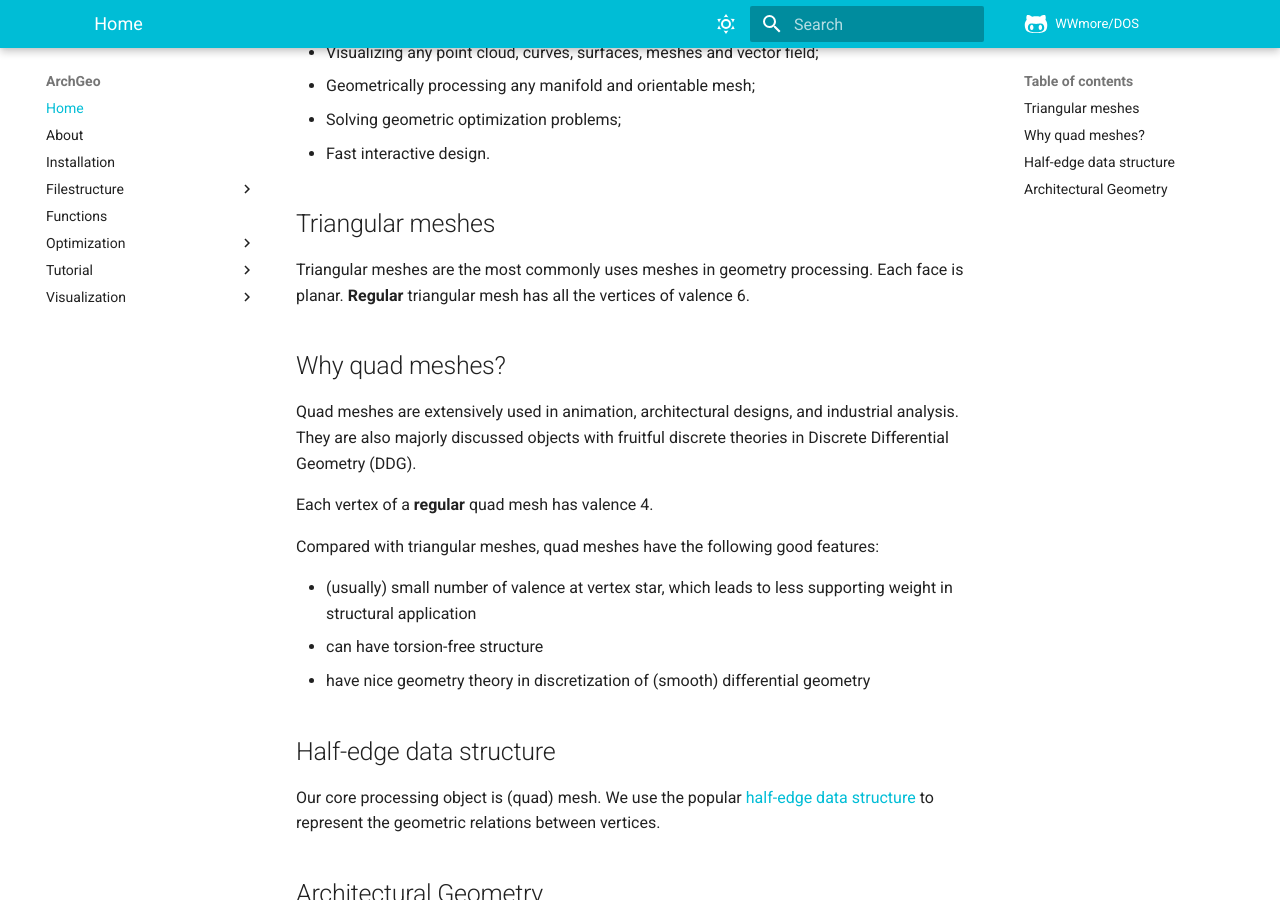
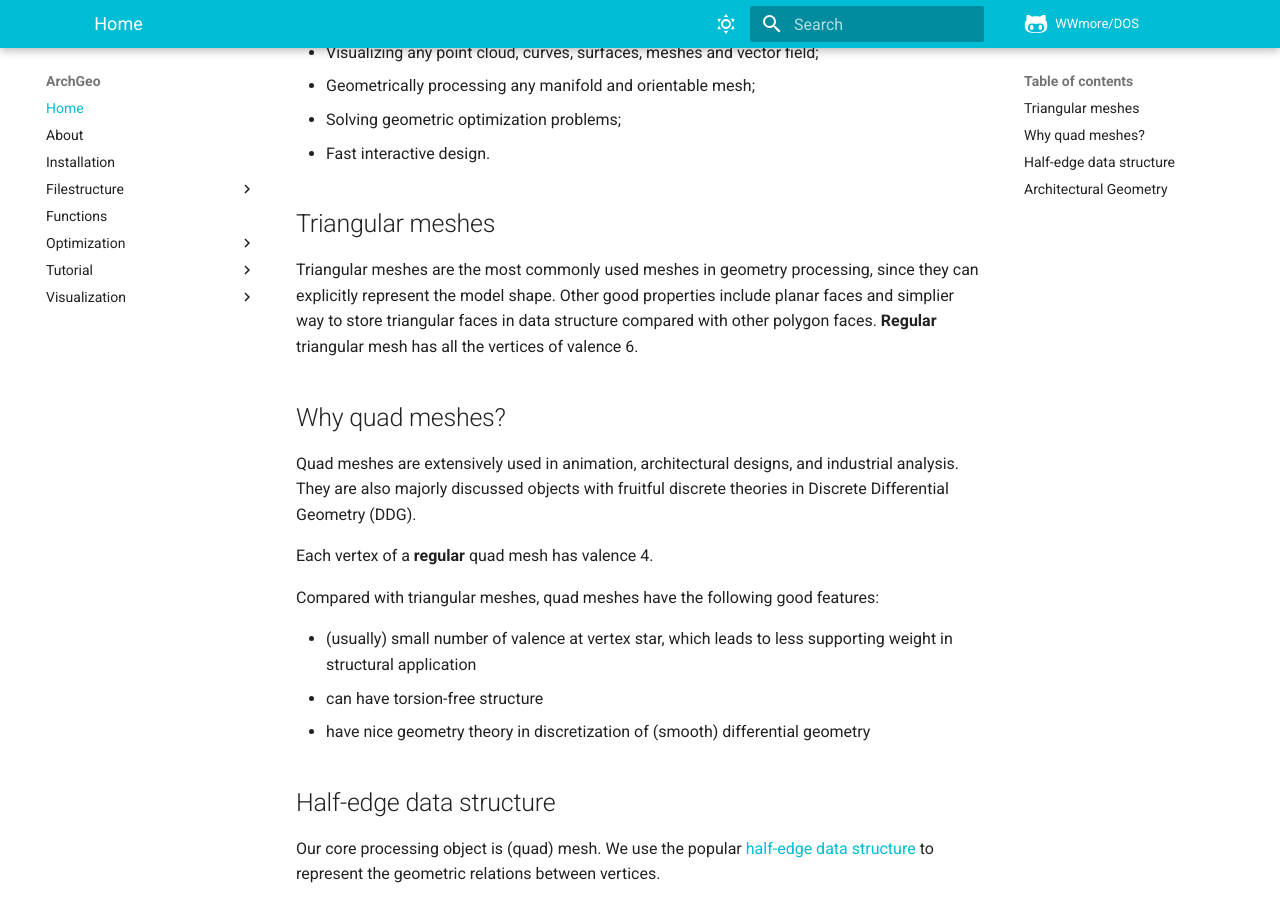
Before and after one commit to WWmore/mkdocs-archgeo, an MkDocs documentation site: the page built from docs/index.md, in a window 1280 px wide and 900 px high, scrolled down 367 px. Built offline with MkDocs 1.6.1 and Material for MkDocs 9.7.7, drawn with Linux system fonts in a browser that asks for light colours; comment, search, counter and statistics services are not loaded.

Commit message:
update text

```diff
--- a/docs/index.md
+++ b/docs/index.md
@@ -15,7 +15,9 @@ ArchGeo offers four core features:
 * Fast interactive design.
 
 ## Triangular meshes
-Triangular meshes are the most commonly uses meshes in geometry processing. Each face is planar. **Regular** triangular mesh has all the vertices of valence 6.
+Triangular meshes are the most commonly used meshes in geometry processing, since they can explicitly represent the model shape.
+Other good properties include planar faces and simplier way to store triangular faces in data structure compared with other polygon faces.
+**Regular** triangular mesh has all the vertices of valence 6.
 
 ## Why quad meshes?
 Quad meshes are extensively used in animation, architectural designs, and industrial analysis.
```
Also changed, not shown: docs/2.about.md (+1 -1 lines), docs/optimization/index.md (+3 -3 lines).
